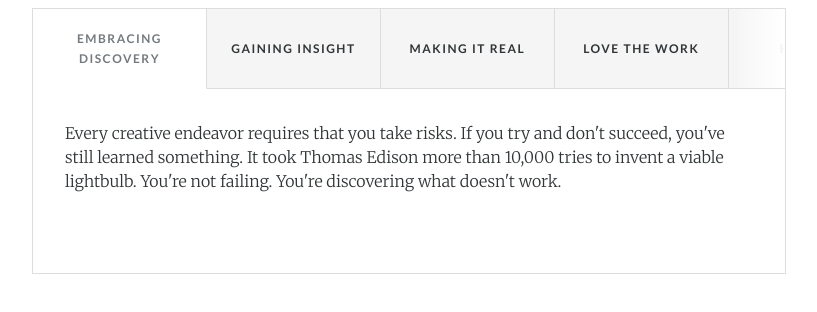
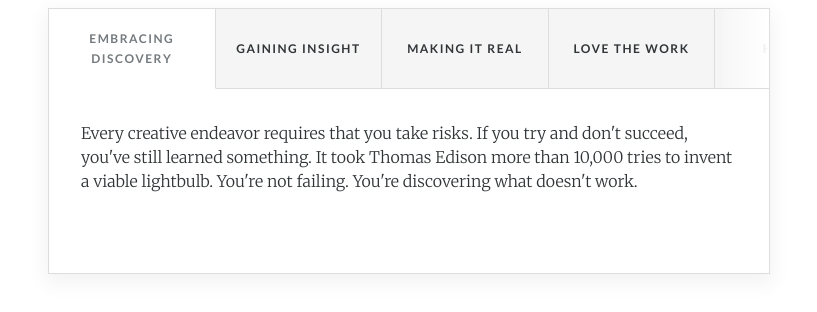
Before and after one commit to aaronleestic/articulate-challenge, a React (Create React App) app: page / in a window 1280 px wide. Shown: the top 312 px of the page, without its empty margins (231-1048 px from the left). Built offline with nearby package versions, Linux system fonts and the light colour scheme.

Commit message:
removed dummy tab, made tab index dynamic

```diff
--- a/src/TabBlock/TabBlock.js
+++ b/src/TabBlock/TabBlock.js
@@ -63,7 +63,7 @@ TabBlock.defaultProps = {
 TabBlock.propTypes = {
   tabs: PropTypes.arrayOf(PropTypes.shape({
     id: PropTypes.oneOfType([PropTypes.string, PropTypes.number,]).isRequired,
-    title: PropTypes.string.isRequired,
+    title: PropTypes.string,
     content: PropTypes.arrayOf(PropTypes.shape({
       type: PropTypes.oneOf([Types.TEXT, Types.IMAGE]).isRequired,
       text: PropTypes.string,
@@ -95,7 +95,7 @@ export function TabBlock({ tabs }){
 
   //for touch screen users
   //removes on hover controls, and allows tab list to be overflow-x scrollable
-  useStyleModifiers('touchstart', tabListRef, { add: ['has-touch'] });
+  useStyleModifiers('touchstart', tabListRef, { add: ['has-touch'] }, { passive: true });
 
   //handles key press of left and right arrow on tab list
   const navigateTab = (e) => {
@@ -131,26 +131,19 @@ export function TabBlock({ tabs }){
           ref={tabListRef}
           role="tablist">
 
-        { tabs.map((t, index) => (
-          <a role="tab"
+        { tabs.map(t => (
+          <span role="tab"
             className={cx(styles.tab, { [styles.active]: t === selectedTab })}
             key={t.id}
-            tabIndex={ index ? -1 : 0 }
+            tabIndex={ t === selectedTab ? 0 : -1 }
             aria-selected={ t === selectedTab }
             id={getId([t.id])}
             aria-controls={getId([t.id, 'content'])}
             onKeyDown={navigateTab}
             onClick={() => setTab(t)}>
             <span>{t.title}</span>
-          </a>
+          </span>
         ))}
-          <span //dummy tab
-            onClick={() => setTab(null)}
-            className={cx(
-              styles.tab,
-              styles.dummyTab,
-              { [styles.active]: null === selectedTab }
-            )}/>
         </div>
 
         <div className={styles.controls}>
@@ -177,7 +170,6 @@ export function TabBlock({ tabs }){
       </div>
 
       <TransitionGroup className={styles.tabPanelWrapper}>
-      { selectedTab &&
         <CSSTransition
           key={selectedTab.id}
           className={styles.tabPanel}
@@ -201,7 +193,6 @@ export function TabBlock({ tabs }){
           ))}
           </div>
         </CSSTransition>
-      }
       </TransitionGroup>
 
     </div>
--- a/src/TabBlock/TabBlock.module.scss
+++ b/src/TabBlock/TabBlock.module.scss
@@ -1,14 +1,24 @@
 $transitionTime: 300ms;
 $activeColor: #747a7e;
+$mediumBreakPoint: 30em;
+$largeBreakPoint: 47em;
 
 .container {
-  max-width: 47em;
-  min-width: 20em;
+  max-width: 45em;
+  min-width: 100%;
   border: 1px solid #DDD;
   color: #313537;
   font-family: 'Lato', sans-serif;
   overflow: hidden;
   scroll-behavior: smooth;
+  box-shadow: 0 0.4rem 1.2rem 0.2rem rgba(0,0,0,.05);
+
+  @media (min-width: $mediumBreakPoint){
+    min-width: 28em;
+  }
+  @media (min-width: $largeBreakPoint){
+    min-width: 45em;
+  }
 }
 
 .tabsWrap {
@@ -140,10 +150,11 @@ $activeColor: #747a7e;
   overflow: hidden;
   outline-offset: -.3em;
 
-  //horizontally centers the text
+  //horizontally centers the text, and fill container
   display: flex;
   justify-content: center;
   text-align: center;
+  flex: 0 1 100%;
 
   //vertically centers the text
   align-items: center;
@@ -154,6 +165,9 @@ $activeColor: #747a7e;
   border-bottom: 1px solid #DDD;
   font-weight: bolder;
   cursor: pointer;
+  &:last-child {
+    border-right: 0;
+  }
 
   transition:
      border $transitionTime ease-out,
@@ -177,18 +191,12 @@ $activeColor: #747a7e;
 
   //responsive width
   min-width: 40%;
-  @media (min-width: 30em){
+  @media (min-width: $mediumBreakPoint){
     min-width: 30%;
   }
-  @media (min-width: 47em){
+  @media (min-width: $largeBreakPoint){
     min-width: 23%;
   }
-}
-
-.dummyTab {
-  min-width: 4em; //for the width of control chevron
-  width: 100%; //fills the row if there aren't enough tabs
-  border-right: 0;
 }
 
 //for when dummy tab gets selected
--- a/src/TabBlock/hooks.js
+++ b/src/TabBlock/hooks.js
@@ -1,14 +1,14 @@
 import debounce from "lodash.debounce";
 import { useState, useEffect } from 'react';
 
-export function useStyleModifiers(eventName, ref, { add = [], remove = [] }){
+export function useStyleModifiers(eventName, ref, { add = [], remove = [] }, opts = {}){
   useEffect(() => {
     const element = ref.current;
     const eventListener = () => {
       add.forEach(cls => element.classList.add(cls));
       remove.forEach(cls => element.classList.remove(cls));
     };
-    element.addEventListener(eventName, eventListener);
+    element.addEventListener(eventName, eventListener, opts);
     return () => element.removeEventListener(eventName, eventListener);
   }, [])
 }
@@ -54,10 +54,6 @@ export const getWidthsOf = (tabsList) => ({
 export function useAutoScrollTabIntoView(tabsRef, tabs, selectedTab){
   useEffect(() => {
 
-    //in case dummy tab at the end of list gets selected
-    if ( selectedTab === null )
-      return;
-
     //retrieve positions of tab and tab list
     const tabIndex = tabs.indexOf(selectedTab);
     const tabsList = tabsRef.current;
--- a/src/data.js
+++ b/src/data.js
@@ -52,6 +52,10 @@ export const original = [{
     type: Types.TEXT,
     text: "Every creative endeavor requires that you take risks. If you try and don't succeed, you've still learned something. It took Thomas Edison more than 10,000 tries to invent a viable lightbulb. You're not failing. You're discovering what doesn't work."
   }]
+}, {
+  id: 5,
+  title: "",
+  content: []
 }];
 
 export const originalX3 = original
@@ -74,12 +78,6 @@ export const minimalContent = [{
 export const variedTabs = [1,2,3,4,5,6,7,8,9,10].map(integer => ({
   id: integer,
   title: integer + ( integer % 2 === 0 ? ' additional text' : '' ),
-  content: []
-}));
-
-export const manyShortTabs = [1,2,3,4,5,6,7,8,9,10].map(integer => ({
-  id: integer,
-  title: String(integer),
   content: []
 }));
 
@@ -107,3 +105,13 @@ export const longContent = [{
     alt: "small icon"
   }]
 }];
+
+export const dualTabs = [{
+  id: 1,
+  title: "left tab",
+  content: []
+}, {
+  id: 2,
+  title: "right tab",
+  content: []
+}];
```
Also changed, not shown: 1 other file (tests, documents, lock files or other folders).
